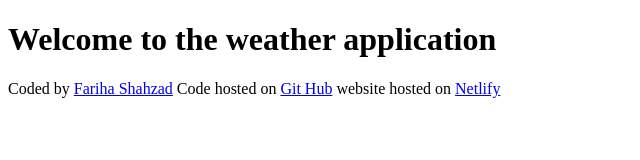
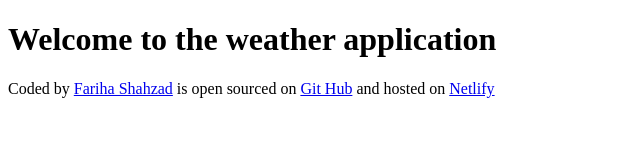
Before and after one commit to fr-sh/Fariha-Weather-App, a plain HTML site: page index.html in a window 1280 px wide. Shown: the full height of the page, 0-640 px from the left. Drawn offline with Linux system fonts and the light colour scheme.

Commit message:
changed footer to something  more readable

```diff
--- a/index.html
+++ b/index.html
@@ -10,11 +10,11 @@
     <footer>
       Coded by
       <a href="https://github.com/fr-sh" target="_blank">Fariha Shahzad</a>
-      Code hosted on
+      is open sourced on
       <a href="https://github.com/fr-sh/Fariha-Weather-App" target="_blank"
         >Git Hub</a
       >
-      website hosted on
+      and hosted on
       <a href="https://fariha-weather-app.netlify.app/" target="_blank"
         >Netlify</a
       >
```
